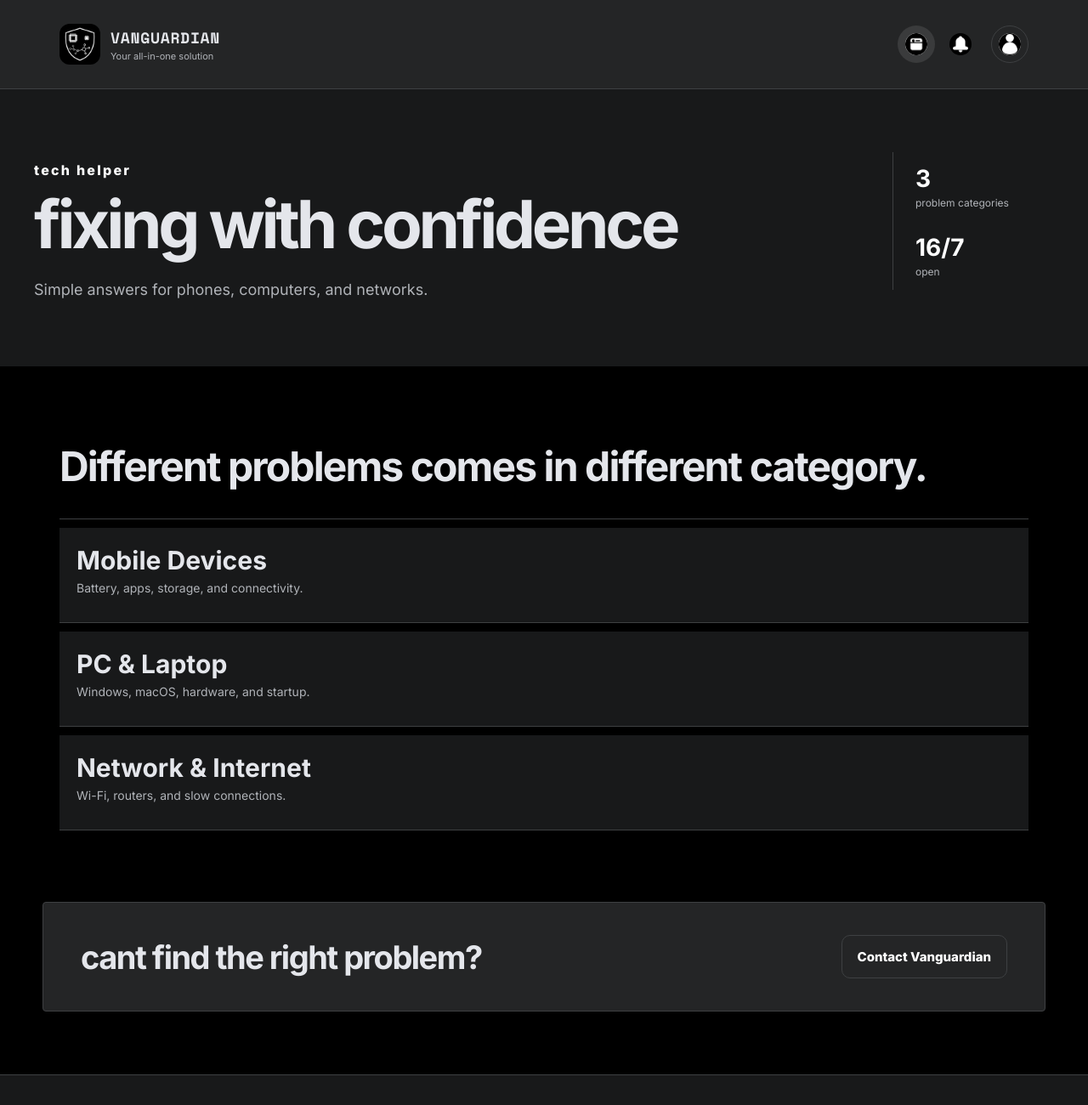
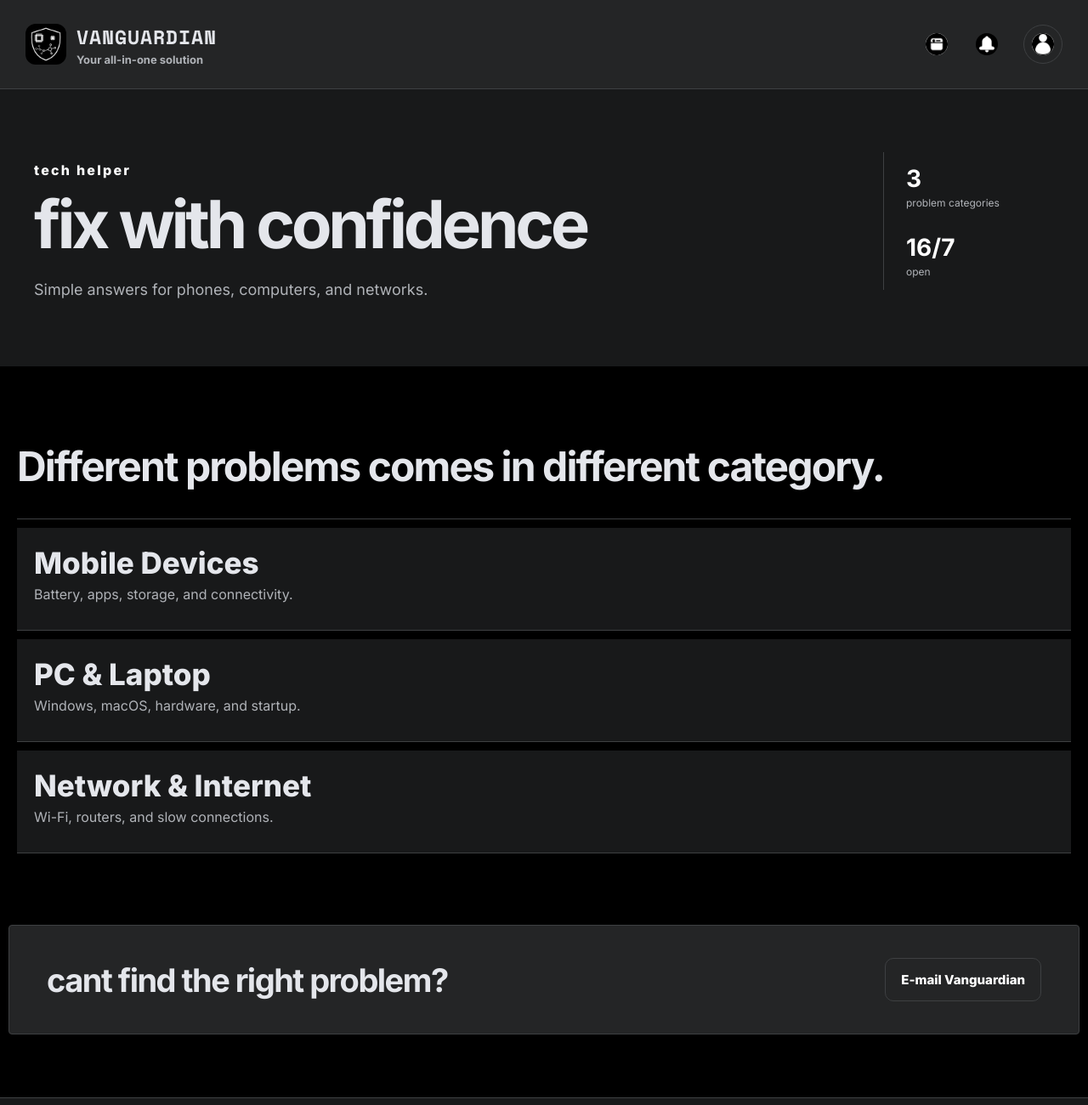
Before and after one commit to XSquaredPlusOne/manhinamon-website, a plain HTML site: page index.html in a window 1280 px wide. Shown: the top 1300 px of the page at 85% size. Drawn offline with nearby package versions, Linux system fonts and the light colour scheme.

Commit message:
Finalizing home page

```diff
--- a/index.html
+++ b/index.html
@@ -22,7 +22,7 @@
             </a>
 
             <nav class="nav">
-                <a class="nav-a on" href="index.html" title="Newsfeed">
+                <a class="nav-a" href="index.html" title="Newsfeed">
                     <img src="images/navigation/feed.jpg" alt="">
                     <span>Newsfeed</span>
                 </a>
@@ -41,7 +41,7 @@
         <section class="hero">
             <div class="hero-txt">
                 <span class="eyeb">tech helper</span>
-                <h1 id="hero-title">fixing with confidence</h1>
+                <h1 id="hero-title">fix with confidence</h1>
                 <p>Simple answers for phones, computers, and networks.</p>
             </div>
 
@@ -92,7 +92,7 @@
             <div>
                 <h2>cant find the right problem?</h2>
             </div>
-            <a class="help-btn" href="navigators/contact.html">Contact Vanguardian</a>
+            <a class="help-btn" href="https://mail.google.com/mail/u/0/#inbox?compose=DmwnWrRmVXHXGWllBxsvGVXSlNGcmLDXgPLjxMvLGtlmRgZkjfxxLDCkMnXqxgZMGCvhjtrcNPBl">E-mail Vanguardian</a>
         </section>
     </main>
 
--- a/styles/styles.css
+++ b/styles/styles.css
@@ -2,9 +2,7 @@ html {
     scroll-behavior: smooth;
 }
 
-body, header, nav, main, section, footer, div, a {
-    box-sizing: border-box;
-}
+
 
 body {
     margin: 0;
@@ -26,8 +24,6 @@ a {
 }
 
 .hdr-in {
-    width: 100%;
-    max-width: 1180px;
     height: 84px;
     margin: 0 auto;
     padding: 0 20px;
@@ -58,7 +54,7 @@ a {
 
 .br strong {
     font-family: "Space Mono", monospace;
-    font-size: 18px;
+    font-size: 23px;
     letter-spacing: 0.04em;
     text-transform: uppercase;
 }
@@ -66,13 +62,14 @@ a {
 .br small {
     margin-top: 2px;
     color: #b0b3b8;
-    font-size: 11px;
+    font-size: 13px;
+    font-weight: bold;
 }
 
 .nav {
     display: flex;
     align-items: center;
-    gap: 8px;
+    gap: 15px;
 }
 
 .nav-a, .acct {
@@ -82,7 +79,6 @@ a {
     color: #b0b3b8;
     text-decoration: none;
 }
-
 .nav-a {
     height: 44px;
     width: 44px;
@@ -94,13 +90,14 @@ a {
     width: 26px;
     height: 26px;
     border-radius: 50%;
+
 }
 
 .nav-a span {
     display: none;
 }
 
-.nav-a:hover, .nav-a.on {
+.nav-a:hover{
     background: #3a3b3c;
     color: #e4e6eb;
 }
@@ -111,10 +108,11 @@ a {
     margin-left: 6px;
     border: 1px solid #3e4042;
     border-radius: 50%;
+    align-items: center;
+    justify-content: center;
 }
 
 .hero {
-    width: 100%;
     padding: 74px 40px;
     display: grid;
     grid-template-columns: 1fr auto;
@@ -157,7 +155,7 @@ a {
 }
 
 .stats {
-    width: 190px;
+    width: 200px;
     margin-bottom: 16px;
     border-left: 1px solid #3e4042;
 }
@@ -180,7 +178,6 @@ a {
 }
 
 .sol {
-    width: 1180px;
     max-width: 100%;
     margin: 0 auto;
     padding: 88px 20px 74px;
@@ -223,20 +220,21 @@ a {
 
 .cat-txt h3 {
     margin: 0 0 6px;
-    font-size: 30px
+    font-size: 35px;
+    font-weight: 750;
 }
 
 .cat-txt p {
     margin: 0 0 12px;
     color: #b0b3b8;
-    font-size: 14px;
+    font-size: 16px;
 
 }
 
 .help {
-    width: 1180px;
+
     max-width: 100%;
-    margin: 0 auto 74px;
+    margin: 0 10px 74px;
     padding: 38px 44px;
     display: flex;
     align-items: center;
@@ -280,6 +278,7 @@ footer.foot {
     display: flex;
     align-items: center;
     gap: 10px;
+    font-size: 25px;
     font-family: "Space Mono", monospace;
     font-weight: 700;
     text-decoration: none;
@@ -294,7 +293,7 @@ footer.foot {
 footer.foot p {
     margin: 0;
     color: #b0b3b8;
-    font-size: 13px;
+    font-size: 15px;
 }
 
 .foot-lnks {
@@ -304,7 +303,7 @@ footer.foot p {
 
 .foot-lnks a {
     color: #b0b3b8;
-    font-size: 13px;
+    font-size: 15px;
     font-weight: 700;
     text-decoration: none;
 }
@@ -434,14 +433,18 @@ footer.foot p {
     .hero-txt > p {font-size: 16px;}
     .sol {width: 100%; padding: 64px 16px 52px;}
     .sec-hd {align-items: start;}
-    .cat {min-height: 170px;}
+    .cat {
+        min-height: 120px;
+
+    }
     .cat-txt {min-height: 0;}
     .cat-txt h3 {
-        font-size: 20px;
+        font-size: 30px;
+        font-weight: 650;
     }
 
     .help {
-        width: 100%;
+        flex: 1;
         margin-bottom: 52px;
         padding: 28px 24px;
         flex-direction: column;
```
